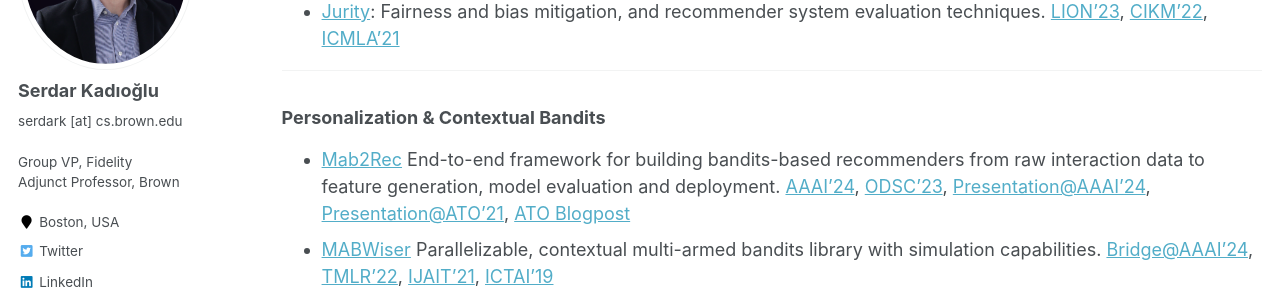
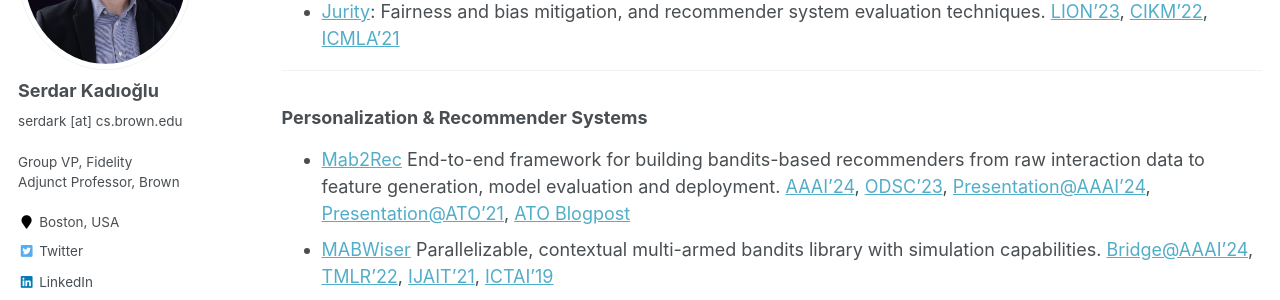
Before and after one commit to skadio/skadio.github.io, a Jekyll site: the page built from _pages/software.md, in a window 1280 px wide and 900 px high. Shown: the part 243-543 px from the top of the window. Built offline with Jekyll 4.4.1, drawn with Linux system fonts in a browser that asks for light colours.

Commit message:
Update software.md

```diff
--- a/_pages/software.md
+++ b/_pages/software.md
@@ -13,7 +13,7 @@ author_profile: true
 
 ---
 
-### Personalization & Contextual Bandits
+### Personalization & Recommender Systems
 
 - [Mab2Rec](https://github.com/fidelity/mab2rec#mab2rec-multi-armed-bandits-recommender) End-to-end framework for building bandits-based recommenders from raw interaction data to feature generation, model evaluation and deployment. [AAAI'24](https://ojs.aaai.org/index.php/AAAI/article/view/30341), [ODSC'23](https://odsc.com/speakers/mab2rec-a-modular-approach-to-building-bandit-based-recommenders/), [Presentation@AAAI'24](https://underline.io/lecture/91479-building-higher-order-abstractions-from-the-components-of-recommender-systems), [Presentation@ATO'21](https://www.youtube.com/watch?v=54d_YUalvOA), [ATO Blogpost](https://2022.allthingsopen.org/introducing-mab2rec-a-multi-armed-bandit-recommender-library/)
 - [MABWiser](https://github.com/fidelity/mabwiser) Parallelizable, contextual multi-armed bandits library with simulation capabilities. [Bridge@AAAI'24](http://osullivan.ucc.ie/CPML2024/papers/06.pdf), [TMLR'22](https://openreview.net/pdf?id=sX9d3gfwtE), [IJAIT'21](https://www.worldscientific.com/doi/abs/10.1142/S0218213021500214), [ICTAI'19](https://ieeexplore.ieee.org/document/8995418)
```
